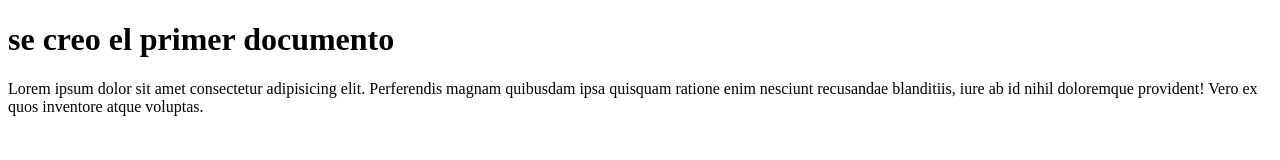
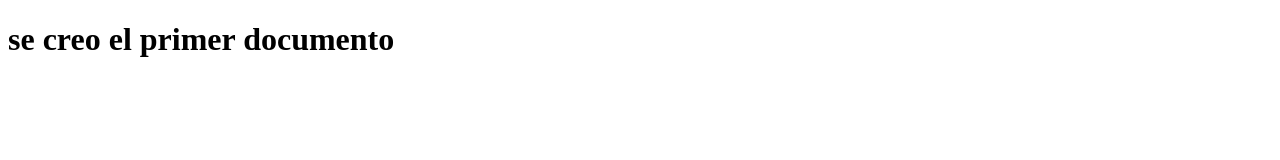
Before and after one commit to Byron927/Riwi, a plain HTML site: page index.html in a window 1280 px wide. Drawn offline with Linux system fonts and the light colour scheme.

Commit message:
end class review

```diff
--- a/index.html
+++ b/index.html
@@ -7,6 +7,5 @@
 </head>
 <body>
     <h1>se creo el primer documento</h1>
-    <p>Lorem ipsum dolor sit amet consectetur adipisicing elit. Perferendis magnam quibusdam ipsa quisquam ratione enim nesciunt recusandae blanditiis, iure ab id nihil doloremque provident! Vero ex quos inventore atque voluptas.</p>
-</body>
+   </body>
 </html>
```
